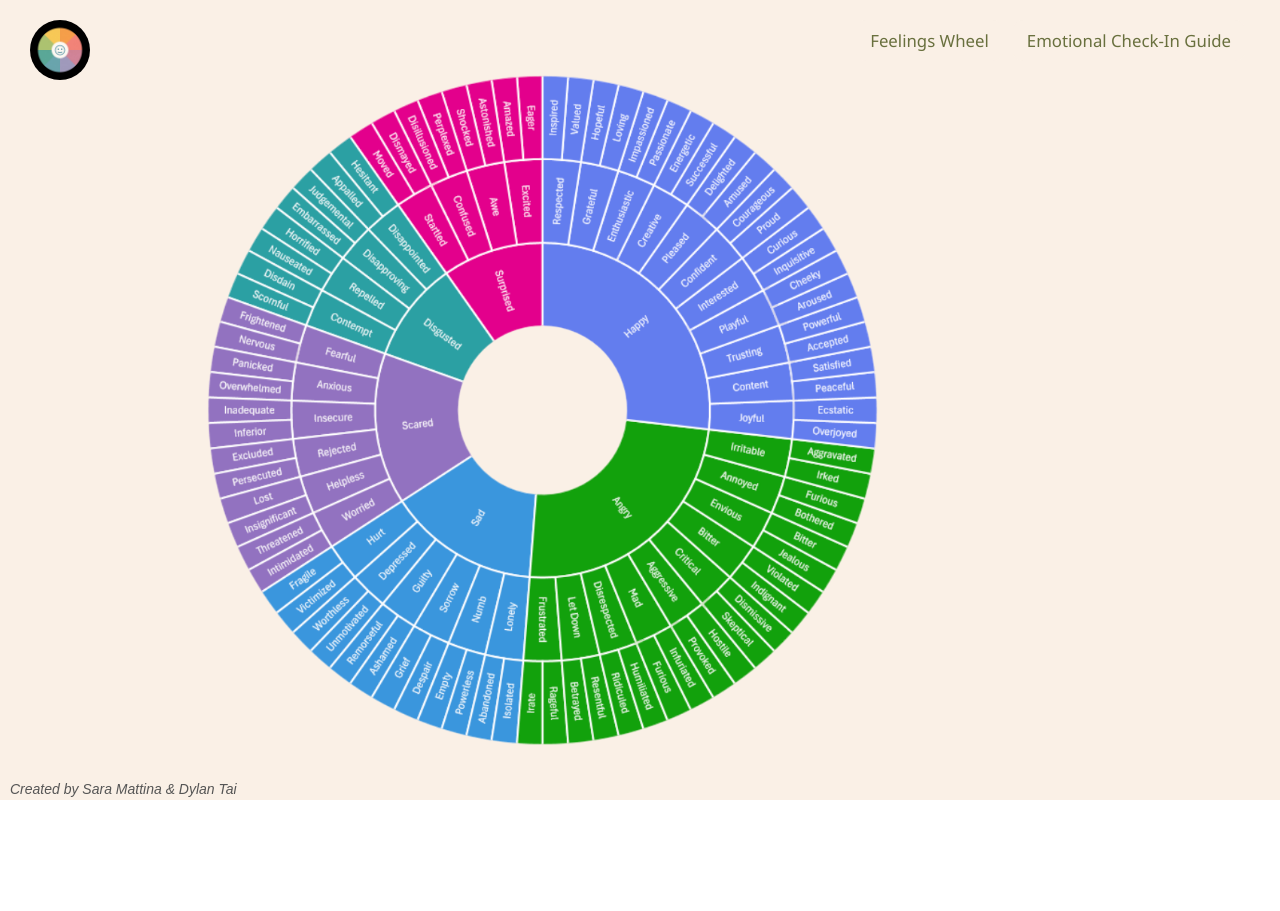
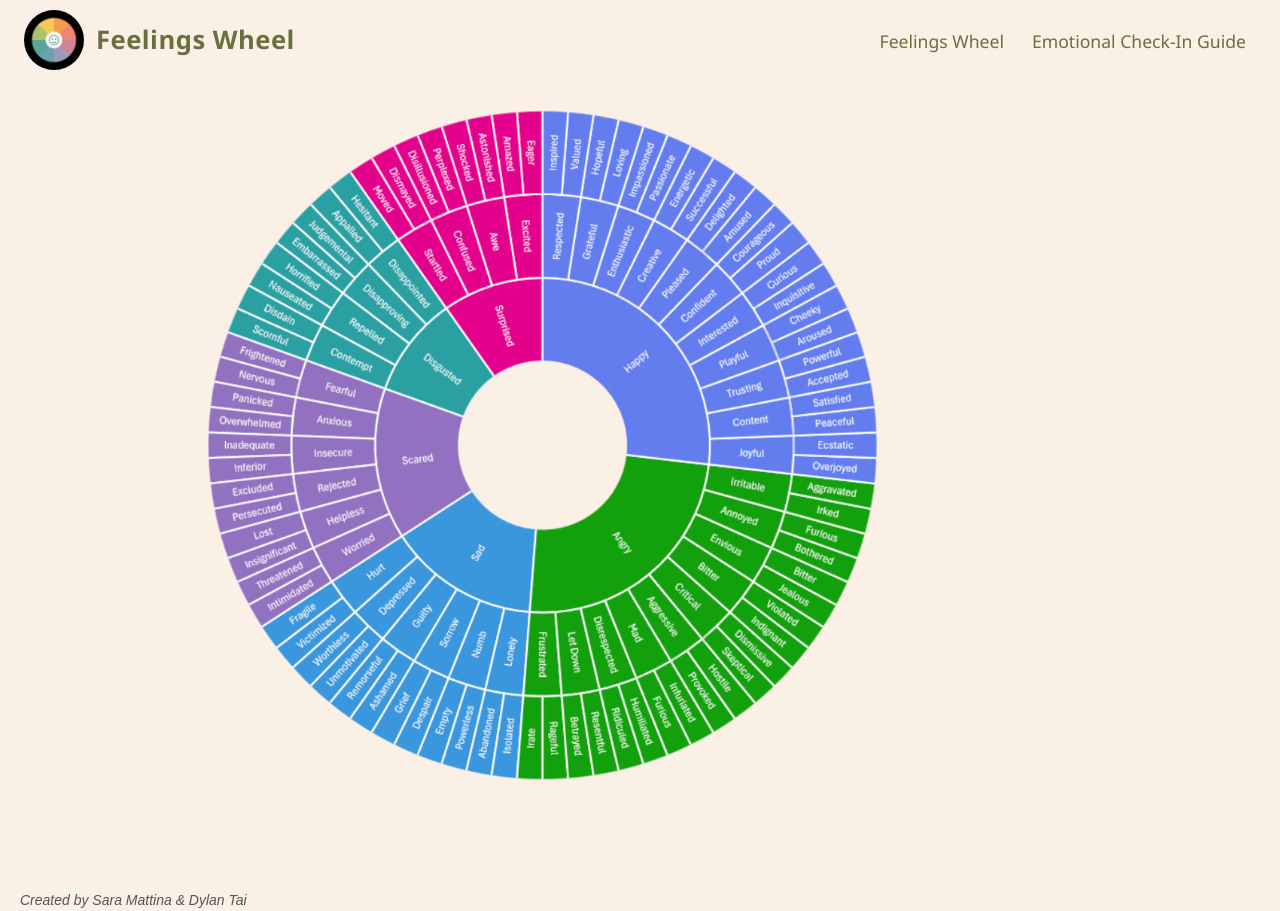
Before and after one commit to saramattina/feelings-wheel, a React (Vite) app: page / in a window 1280 px wide. Before the commit the page ends 800 px from the top, so only its background shows below. Built offline with nearby package versions, Linux system fonts and the light colour scheme.

Commit message:
style footer, navbar, colors, and other things

```diff
--- a/src/FeelingsWheel/FeelingsWheel.css
+++ b/src/FeelingsWheel/FeelingsWheel.css
@@ -12,6 +12,8 @@
   overflow: visible;
   max-width: min(80vw, 700px);
   margin-left: -190px;
+  margin-top: 95px;
+  margin-bottom: 95px;
 }
 
 .tooltip {
@@ -20,7 +22,7 @@
   left: 100%;
   transform: translate(calc(10px), -50%);
   background: rgba(255, 255, 255, 0.95);
-  border: 2px solid #A2A77F;
+  border: 2px solid #a2a77f;
   border-radius: 25px;
   padding: 10px 15px;
   text-align: center;
--- a/src/components/Footer/Footer.css
+++ b/src/components/Footer/Footer.css
@@ -1,9 +1,9 @@
 .footer {
   position: absolute;
-  bottom: 0;
-  left: 10px;
+  left: 0px;
   font-size: 14px;
   color: #555;
   width: 100%;
   font-style: italic;
+  padding-left: 20px;
 }
--- a/src/components/NavBar/NavBar.css
+++ b/src/components/NavBar/NavBar.css
@@ -5,30 +5,58 @@
   right: 0;
   background-color: linen;
   z-index: 1000;
-
+  display: flex;
+  align-items: center;
+  justify-content: space-between;
+  padding: 10px 24px;
+  box-sizing: border-box;
 }
 
-.logo img {
-  position: absolute;
-  top: 20px;
-  left: 30px;
+/* Navbar Left: Image and Title */
+.logo-section {
+  display: flex;
+  align-items: center;
+  gap: 12px;
+}
+
+.logo-img {
   height: 60px;
-  width: auto;
+  width: 60px;
   border-radius: 50%;
   transition: transform 0.3s ease;
+  display: block;
 }
 
-.logo img:hover {
+.logo-img:hover {
   transform: rotate(10deg) scale(1.05);
 }
 
+.logo-text {
+  font-size: 1.6rem;
+  font-family: "Poppins", "Segoe UI", sans-serif;
+  font-weight: 600;
+  color: #69703e;
+  letter-spacing: 0.5px;
+  user-select: none;
+  line-height: 1;
+  display: inline-flex;
+}
+
+.logo-section a {
+  display: flex;
+  align-items: center;
+  gap: 12px;
+  text-decoration: none;
+}
+
+
+/* Navbar Right: links */
 .links {
   position: absolute;
   top: 20px;
   right: 10px;
   display: flex;
-  gap: 10px;
-  margin-right: 25px;
+  margin-right: 10px;
 }
 
 .links a {
@@ -36,7 +64,7 @@
   text-decoration: none;
   font-weight: 500;
   font-family: "Poppins", "Segoe UI", sans-serif;
-  font-size: 1.05rem;
+  font-size: 1.1rem;
   padding: 8px 14px;
   border-radius: 10px;
   transition: all 0.25s ease-in-out;
@@ -45,6 +73,7 @@
 .links a:hover {
   color: #1d1f11;
 }
+
 
 /* ----------- Mobile styling ----------- */
 @media (max-width: 700px) {
--- a/src/components/NavBar/NavBar.jsx
+++ b/src/components/NavBar/NavBar.jsx
@@ -5,9 +5,10 @@ import "./Navbar.css";
 function Navbar() {
   return (
     <div className="navbar-container">
-        <div className="logo">
+        <div className="logo-section">
             <Link to="/">
-            <img src={logo} alt="logo showing color wheel with smiley face"/>
+            <img src={logo} alt="logo showing color wheel with smiley face" className="logo-img"/>
+            <span className="logo-text">Feelings Wheel</span>
             </Link>
         </div>
 
```
